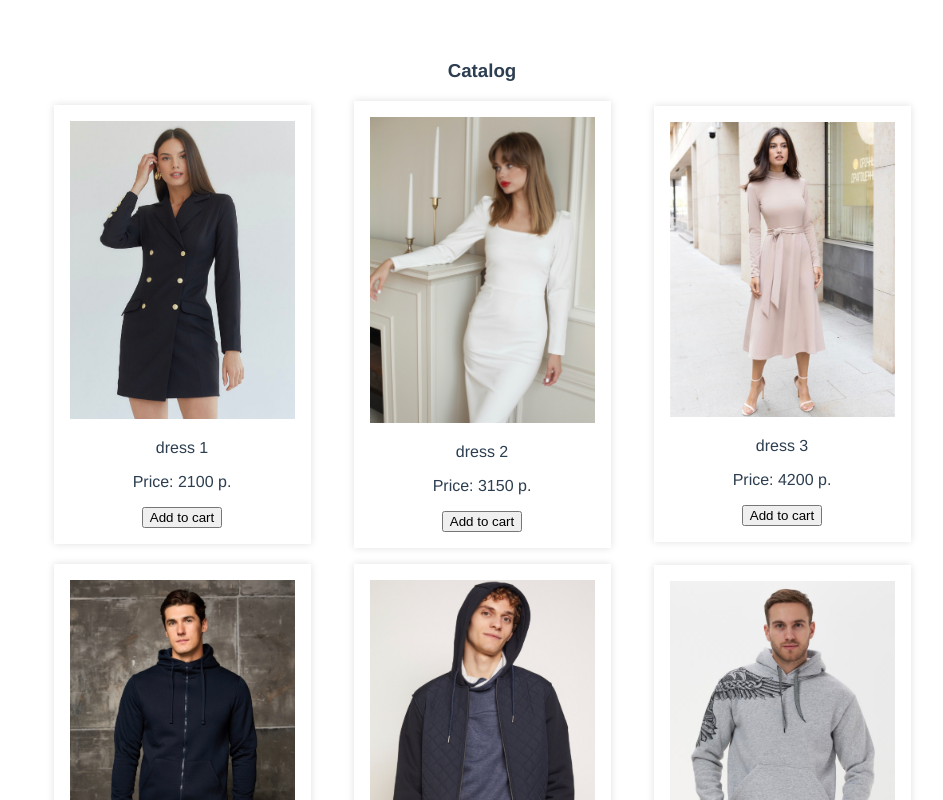
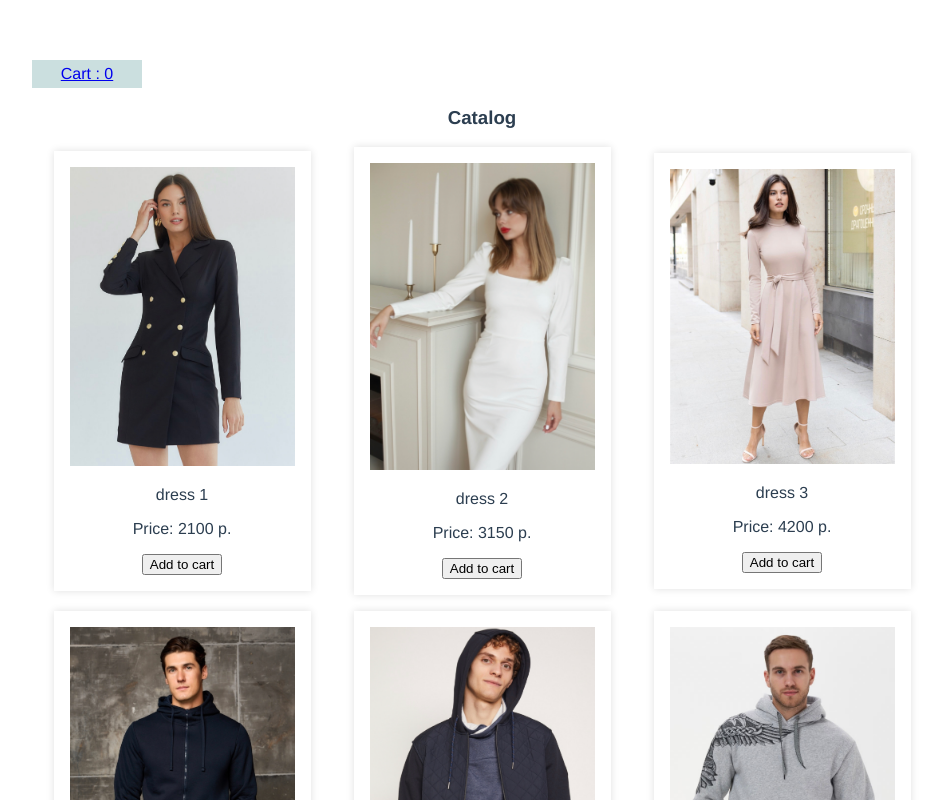
Before and after one commit to AnIlyukina/clothing-store, a Vue app: page / in a window 1280 px wide. Shown: the top 800 px of the page, without its empty margins (158-1101 px from the left). Built offline with nearby package versions, Linux system fonts and the light colour scheme; data requests are answered from the project's data file.

Commit message:
Подключить vue-router, разделить сайт на 2 страницы Catalog, Cart

```diff
--- a/package.json
+++ b/package.json
@@ -11,7 +11,8 @@
     "axios": "^0.26.0",
     "core-js": "^3.6.5",
     "vue": "^2.6.11",
-    "vuex": "^3.1.2"
+    "vuex": "^3.1.2",
+    "vue-router":"^3.1.2"
   },
   "devDependencies": {
     "@vue/cli-plugin-babel": "~4.5.0",
--- a/src/components/Cart.vue
+++ b/src/components/Cart.vue
@@ -1,6 +1,10 @@
 <template>
   <section class='cart'>
+    <router-link :to="{name: 'catalog'}">
+      <div class="cart__catalog-icon">back to Catalog</div>
+    </router-link>
     <h2>Cart</h2>
+    <p v-if="!cart_data.length">There are no products in cart...</p>
       <CartItem
         v-for="item, index in cart_data"
         :key="item.article"
@@ -41,5 +45,9 @@ export default {
 </script>
 
 <style>
-
+.cart__catalog-icon{
+  max-width: 150px;
+  padding: 5px;
+  background-color: rgba(71, 141, 141, 0.281);
+}
 </style>
--- a/src/components/Catalog.vue
+++ b/src/components/Catalog.vue
@@ -1,5 +1,8 @@
 <template>
   <section class="catalog">
+    <router-link :to="{name: 'cart', params: {cart_data: CART}}">
+      <div class="catalog__cart-icon">Cart : {{CART.length}}</div>
+    </router-link>
     <h1>Catalog</h1>
     <div class="catalog__list">
       <CatalogItem
@@ -29,7 +32,8 @@ export default {
   },
    computed:{
     ...mapGetters([
-      'products'
+      'products',
+      'CART'
     ])
   },
   methods:{
@@ -56,4 +60,10 @@ export default {
   justify-content: space-around;
   align-items: center;
 }
+
+.catalog__cart-icon{
+  max-width: 100px;
+  padding: 5px;
+  background-color: rgba(71, 141, 141, 0.281);
+}
 </style>
--- a/src/components/MainWrapper.vue
+++ b/src/components/MainWrapper.vue
@@ -1,25 +1,17 @@
 <template>
   <section class="main__wrapper">
-      <Catalog/>
-      <Cart
-        v-if="CART.length"
-        :cart_data='CART'
-      />
+    <keep-alive>
+      <router-view></router-view>
+    </keep-alive>
   </section>
 </template>
 
 <script>
 
-import Catalog from './Catalog.vue';
-import Cart from './Cart.vue';
 import { mapGetters } from 'vuex';
 
 export default {
   name:'MainWrapper',
-  components:{
-    Catalog,
-    Cart,
-  },
   props:{
 
   },
@@ -32,15 +24,6 @@ export default {
     ...mapGetters([
       'CART',
     ])
-  },
-  methods:{
-
-  },
-  watch:{
-
-  },
-  mounted(){
-
   }
 }
 </script>
@@ -48,10 +31,6 @@ export default {
 <style>
 
 .main__wrapper{
-  /* display: flex;
-  flex-direction: column;
-  justify-content: center;
-  align-items: center; */
   max-width: 900px;
   margin: 0 auto;
 }
--- a/src/main.js
+++ b/src/main.js
@@ -1,10 +1,12 @@
 import Vue from 'vue'
 import App from './App.vue'
 import store from './vuex/store'
+import router from './router/router'
 
 Vue.config.productionTip = false
 
 new Vue({
   render: h => h(App),
-  store
+  store,
+  router
 }).$mount('#app')
--- /dev/null
+++ b/src/router/router.js
@@ -0,0 +1,26 @@
+import Vue from "vue";
+import Router from "vue-router";
+import Catalog from '../components/Catalog.vue'
+import Cart from '../components/Cart.vue'
+
+Vue.use(Router)
+
+
+
+let router = new Router({
+  routes: [
+    {
+      path:'/',
+      name:'catalog',
+      component: Catalog
+    },
+    {
+      path:'/cart',
+      name:'cart',
+      component: Cart,
+      props: true
+    }
+  ]
+});
+
+export default router;
```
Also changed, not shown: 1 other file (tests, documents, lock files or other folders).
